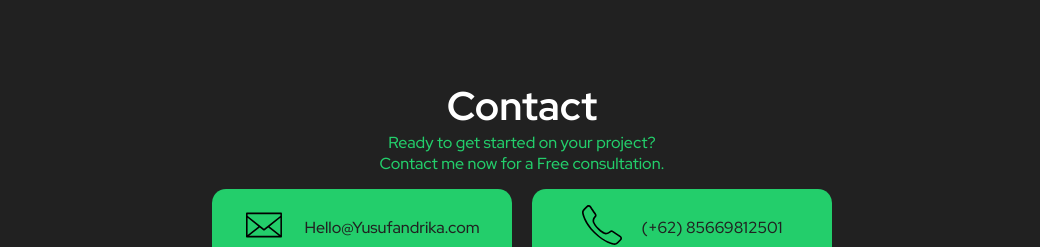
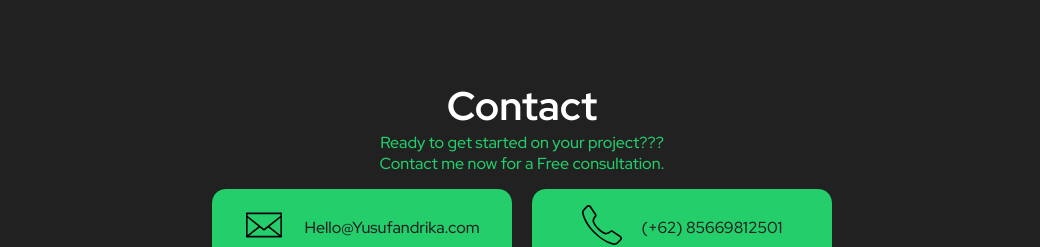
Before and after one commit to MuhammadYusufAndrika/Portofolio, a React (Create React App) app: page / in a window 1280 px wide. Shown: the part 2100-2347 px from the top of the page, without its empty margins (118-1158 px from the left). Built offline with nearby package versions, Linux system fonts and the light colour scheme.

Commit message:
cek update

```diff
--- a/src/components/Contact/Contact.tsx
+++ b/src/components/Contact/Contact.tsx
@@ -10,7 +10,7 @@ export function Contact(){
     <Container id="contact">
       <header>
         <h2>Contact</h2>
-        <p>Ready to get started on your project? </p>
+        <p>Ready to get started on your project??? </p>
         <p>Contact me now for a Free consultation.</p>
       </header>
       <div className="contacts">
```
